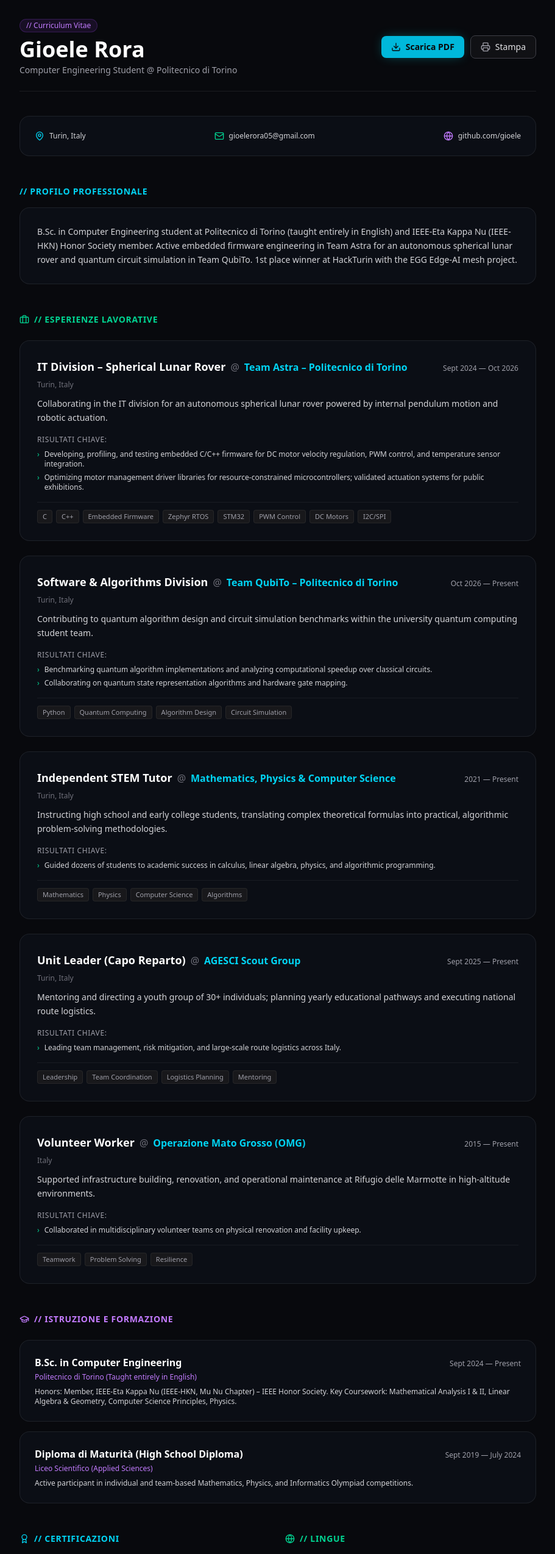
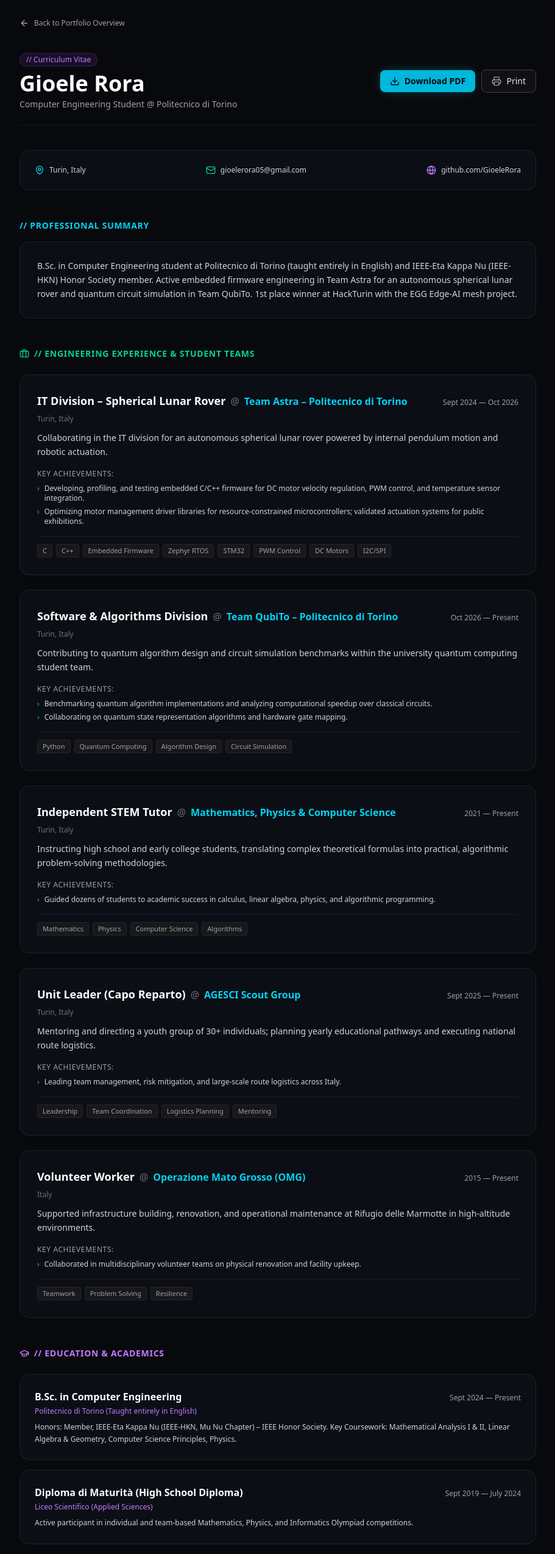
Before and after one commit to GioeleRora/gioggio, a Next.js app: page /cv in a window 1280 px wide. Shown: the part 100-2648 px from the top of the page at 61% size, without its empty margins (184-1095 px from the left). Built offline with nearby package versions, Linux system fonts and the light colour scheme.

Commit message:
feat(i18n): translate layout metadata, resume view, and print actions to English

```diff
--- a/src/app/cv/page.tsx
+++ b/src/app/cv/page.tsx
@@ -1,5 +1,6 @@
 import { Metadata } from "next";
-import { Download, Briefcase, GraduationCap, Award, Globe, Mail, MapPin } from "lucide-react";
+import Link from "next/link";
+import { Download, Briefcase, GraduationCap, Award, Globe, Mail, MapPin, ArrowLeft } from "lucide-react";
 import { Badge } from "@/components/ui/Badge";
 import { Button } from "@/components/ui/Button";
 import { cvData } from "@/data/cv";
@@ -9,12 +10,23 @@ import { CvPrintButton } from "@/components/cv/CvPrintButton";
 export const metadata: Metadata = {
   title: "Curriculum Vitae | Gioele Rora",
   description:
-    "Curriculum vitae di Gioele Rora: B.Sc. Computer Engineering @ Politecnico di Torino, IEEE-HKN, Team Astra e Team QubiTo.",
+    "Curriculum Vitae of Gioele Rora: B.Sc. Computer Engineering @ Politecnico di Torino, IEEE-HKN, Team Astra and Team QubiTo.",
 };
 
 export default function CvPage() {
   return (
     <div className="max-w-4xl mx-auto px-4 sm:px-6 py-16">
+      {/* Back button */}
+      <div className="mb-8">
+        <Link
+          href="/"
+          className="inline-flex items-center gap-2 text-xs font-mono text-zinc-400 hover:text-cyan-400 transition-colors"
+        >
+          <ArrowLeft className="w-4 h-4" />
+          <span>Back to Portfolio Overview</span>
+        </Link>
+      </div>
+
       {/* Top Action Bar */}
       <div className="flex flex-col sm:flex-row sm:items-center justify-between gap-4 mb-10 pb-6 border-b border-white/[0.08]">
         <div>
@@ -31,7 +43,7 @@ export default function CvPage() {
         <div className="flex flex-wrap items-center gap-2.5">
           <Button href={cvData.pdfDownloadUrl} external download size="md" variant="primary">
             <Download className="w-4 h-4" />
-            <span>Scarica PDF</span>
+            <span>Download PDF</span>
           </Button>
 
           <CvPrintButton />
@@ -53,7 +65,7 @@ export default function CvPage() {
         <div className="flex items-center gap-2">
           <Globe className="w-4 h-4 text-purple-400" />
           <a href={profileData.github} target="_blank" rel="noopener noreferrer" className="hover:underline">
-            github.com/gioele
+            github.com/GioeleRora
           </a>
         </div>
       </div>
@@ -61,7 +73,7 @@ export default function CvPage() {
       {/* Professional Summary */}
       <section className="mb-12">
         <h2 className="text-sm font-mono uppercase tracking-wider text-cyan-400 font-semibold mb-4 flex items-center gap-2">
-          <span>{"// Profilo Professionale"}</span>
+          <span>{"// Professional Summary"}</span>
         </h2>
         <div className="bento-card rounded-2xl p-6 sm:p-7 text-sm text-zinc-300 leading-relaxed">
           {cvData.summary}
@@ -72,7 +84,7 @@ export default function CvPage() {
       <section className="mb-12">
         <h2 className="text-sm font-mono uppercase tracking-wider text-emerald-400 font-semibold mb-6 flex items-center gap-2">
           <Briefcase className="w-4 h-4" />
-          <span>{"// Esperienze Lavorative"}</span>
+          <span>{"// Engineering Experience & Student Teams"}</span>
         </h2>
 
         <div className="space-y-6">
@@ -93,7 +105,7 @@ export default function CvPage() {
 
               <div className="mb-4">
                 <span className="text-xs font-mono uppercase tracking-wider text-zinc-400 block mb-2">
-                  Risultati Chiave:
+                  Key Achievements:
                 </span>
                 <ul className="space-y-1.5 text-xs text-zinc-300">
                   {exp.achievements.map((item, i) => (
@@ -124,7 +136,7 @@ export default function CvPage() {
       <section className="mb-12">
         <h2 className="text-sm font-mono uppercase tracking-wider text-purple-400 font-semibold mb-6 flex items-center gap-2">
           <GraduationCap className="w-4 h-4" />
-          <span>{"// Istruzione e Formazione"}</span>
+          <span>{"// Education & Academics"}</span>
         </h2>
 
         <div className="space-y-4">
@@ -135,7 +147,7 @@ export default function CvPage() {
                 <span className="text-xs font-mono text-zinc-400">{edu.period}</span>
               </div>
               <span className="text-xs font-mono text-purple-400 block mb-2">{edu.institution}</span>
-              {edu.description && <p className="text-xs text-zinc-300">{edu.description}</p>}
+              {edu.description && <p className="text-xs text-zinc-300 leading-relaxed">{edu.description}</p>}
             </div>
           ))}
         </div>
@@ -143,11 +155,11 @@ export default function CvPage() {
 
       {/* Certifications & Languages Grid */}
       <div className="grid grid-cols-1 md:grid-cols-2 gap-6 mb-12">
-        {/* Certifications */}
+        {/* Honors & Certifications */}
         <section>
           <h2 className="text-sm font-mono uppercase tracking-wider text-cyan-400 font-semibold mb-4 flex items-center gap-2">
             <Award className="w-4 h-4" />
-            <span>{"// Certificazioni"}</span>
+            <span>{"// Honors & Awards"}</span>
           </h2>
           <div className="bento-card rounded-2xl p-6 space-y-4">
             {cvData.certifications.map((cert, index) => (
@@ -166,7 +178,7 @@ export default function CvPage() {
         <section>
           <h2 className="text-sm font-mono uppercase tracking-wider text-emerald-400 font-semibold mb-4 flex items-center gap-2">
             <Globe className="w-4 h-4" />
-            <span>{"// Lingue"}</span>
+            <span>{"// Languages"}</span>
           </h2>
           <div className="bento-card rounded-2xl p-6 space-y-3">
             {cvData.languages.map((lang, index) => (
--- a/src/app/layout.tsx
+++ b/src/app/layout.tsx
@@ -40,7 +40,7 @@ export default function RootLayout({
   children: React.ReactNode;
 }>) {
   return (
-    <html lang="it" className="dark scroll-smooth">
+    <html lang="en" className="dark scroll-smooth">
       <body
         className={`${geistSans.variable} ${geistMono.variable} min-h-screen flex flex-col bg-[#08090d] text-zinc-100 antialiased selection:bg-cyan-500/30 selection:text-cyan-200`}
       >
--- a/src/components/cv/CvPrintButton.tsx
+++ b/src/components/cv/CvPrintButton.tsx
@@ -13,7 +13,7 @@ export function CvPrintButton() {
   return (
     <Button onClick={handlePrint} size="md" variant="outline">
       <Printer className="w-4 h-4 text-zinc-400" />
-      <span>Stampa</span>
+      <span>Print</span>
     </Button>
   );
 }
```
